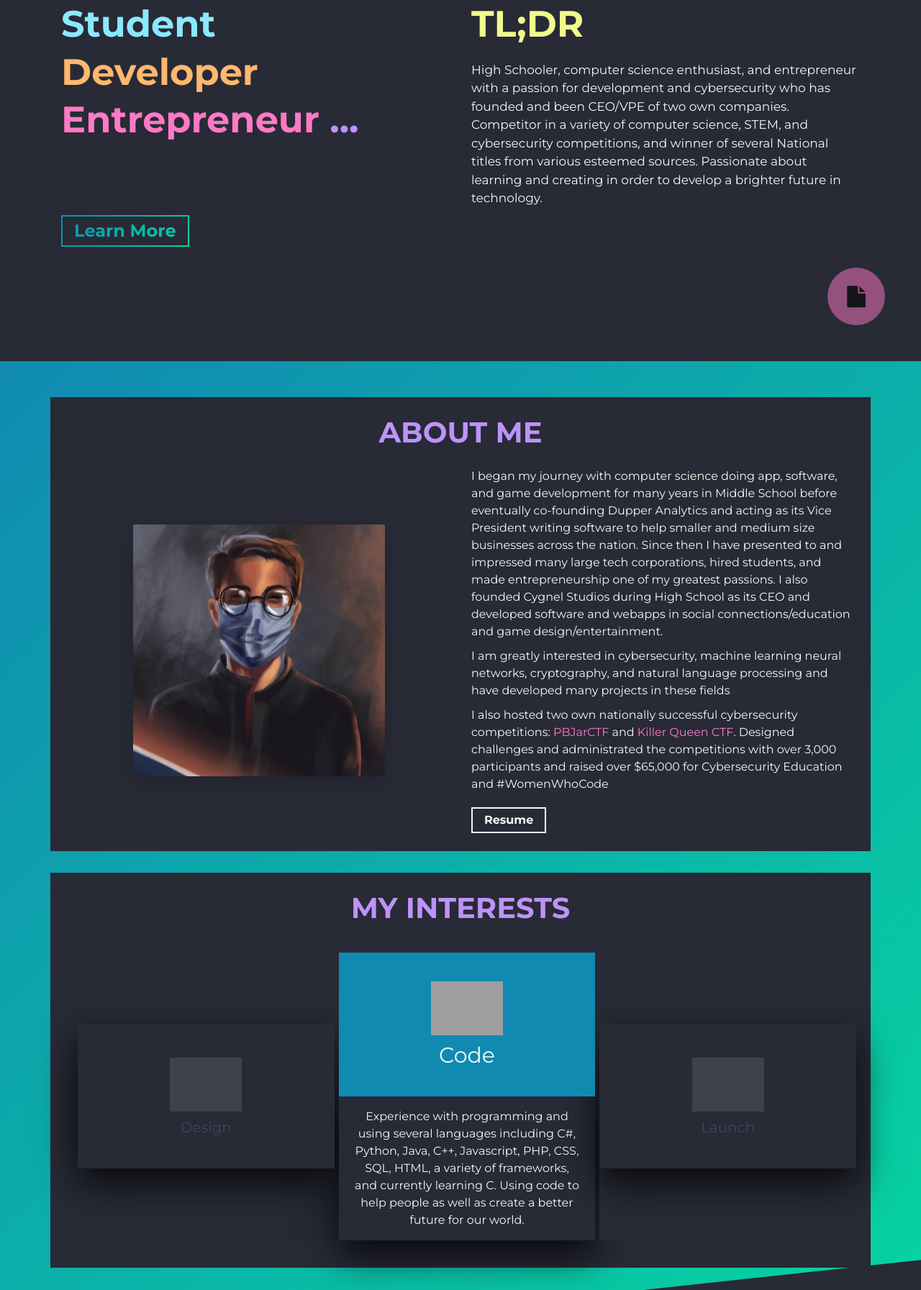
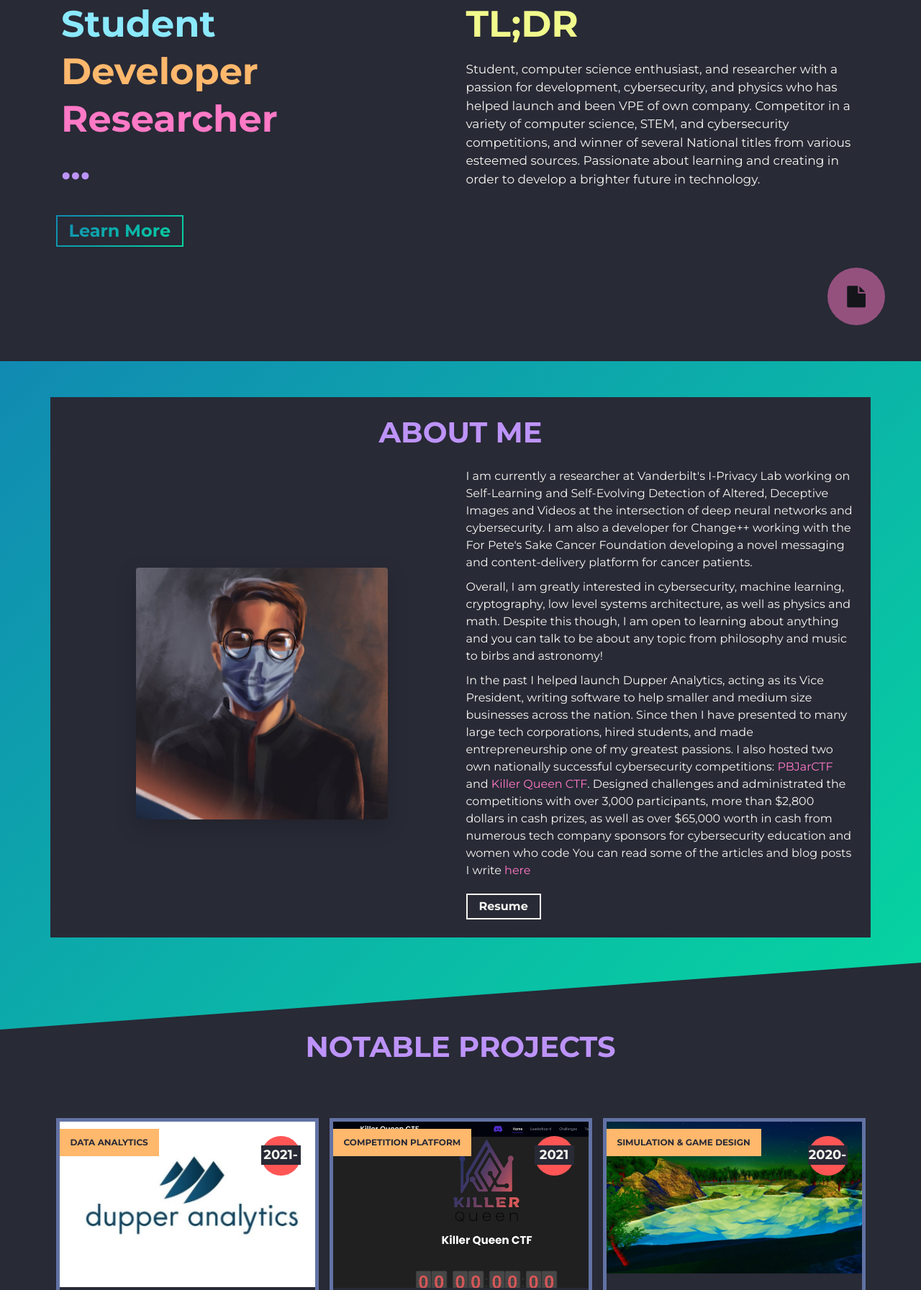
Before and after one commit to ZeroDayTea/Personal-Website-Source, a Gatsby site: page / in a window 1280 px wide. Shown: the part 298-2091 px from the top of the page at 72% size. Built offline with nearby package versions, Linux system fonts and the light colour scheme; Gatsby itself is replaced by a stand-in of ours; grey boxes are pictures that could not be loaded.

Commit message:
added research stuffz

```diff
--- a/src/components/About/About.jsx
+++ b/src/components/About/About.jsx
@@ -9,7 +9,7 @@
   const { about } = useContext(PortfolioContext);
   const { img, paragraphOne, paragraphTwo, resume } = about;
 
-  const paragraphThree = ['I also hosted two own nationally successful cybersecurity competitions: ', <a href="https://pbjar.net/" target="_blank">PBJarCTF</a>, ' and ', <a href="https://killerqueenctf.org" target="_blank">Killer Queen CTF</a>, '. Designed challenges and administrated the competitions with over 3,000 participants and raised over $65,000 for Cybersecurity Education and #WomenWhoCode'];
+  const paragraphThree = ['In the past I helped launch Dupper Analytics, acting as its Vice President, writing software to help smaller and medium size businesses across the nation. Since then I have presented to many large tech corporations, hired students, and made entrepreneurship one of my greatest passions. I also hosted two own nationally successful cybersecurity competitions: ', <a href="https://pbjar.net/" target="_blank">PBJarCTF</a>, ' and ', <a href="https://killerqueenctf.org" target="_blank">Killer Queen CTF</a>, '. Designed challenges and administrated the competitions with over 3,000 participants, more than $2,800 dollars in cash prizes, as well as over $65,000 worth in cash from numerous tech company sponsors for cybersecurity education and women who code\n\n You can read some of the articles and blog posts I write ', <a href="https://squ1rrel.dev/author/ZeroDayTea/" target="_blank">here</a>];
 
   const [isDesktop, setIsDesktop] = useState(false);
   const [isMobile, setIsMobile] = useState(false);
@@ -68,70 +68,6 @@
           </Col>
         </Row>
       </Container>
-      <Container className="mt-5">
-        <Title title="My Interests" />
-        <div className="cards-wrapper">
-          <Row xs={1} md={3} className="container">
-            <div className="card">
-              <div className={isDesktop ? 'face face1' : 'mobile-face'}>
-                <div className="content">
-                  <img
-                    alt="content"
-                    src="https://github.com/Jhonierpc/WebDevelopment/blob/master/CSS%20Card%20Hover%20Effects/img/design_128.png?raw=true"
-                  />
-                  <h3>Design</h3>
-                </div>
-              </div>
-              <div className={isDesktop ? 'face face2' : 'mobile-face mobile-face2'}>
-                <div className="content">
-                  <p>
-                    Designed products and services and managed projects for two own startups and
-                    designed many other apps and pieces of software to help lead a vision of a future in
-                    technology
-                  </p>
-                </div>
-              </div>
-            </div>
-            <div className="card active">
-              <div className={isDesktop ? 'face face1' : 'mobile-face'}>
-                <div className="content">
-                  <img
-                    alt="content"
-                    src="https://github.com/Jhonierpc/WebDevelopment/blob/master/CSS%20Card%20Hover%20Effects/img/code_128.png?raw=true"
-                  />
-                  <h3>Code</h3>
-                </div>
-              </div>
-              <div className={isDesktop ? 'face face2' : 'mobile-face mobile-face2'}>
-                <div className="content">
-                  <p>
-                    Experience with programming and using several languages including C#, Python, Java, C++, Javascript, PHP,
-                    CSS, SQL, HTML, a variety of frameworks, and currently learning C. Using code to help people as well as create a better future for our world.
-                  </p>
-                </div>
-              </div>
-            </div>
-            <div className="card">
-              <div className={isDesktop ? 'face face1' : 'mobile-face'}>
-                <div className="content">
-                  <img
-                    alt="content"
-                    src="https://github.com/Jhonierpc/WebDevelopment/blob/master/CSS%20Card%20Hover%20Effects/img/launch_128.png?raw=true"
-                  />
-                  <h3>Launch</h3>
-                </div>
-              </div>
-              <div className={isDesktop ? 'face face2' : 'mobile-face mobile-face2'}>
-                <div className="content">
-                  <p>
-                    Successfully launched several commercially successful apps, software applications, websites, and open-source projects while still in High School. Experience with managing projects, finances, testing, and deploying applications.
-                  </p>
-                </div>
-              </div>
-            </div>
-          </Row>
-        </div>
-      </Container>
     </section>
   );
 };
--- a/src/components/Footer/Footer.jsx
+++ b/src/components/Footer/Footer.jsx
@@ -11,7 +11,7 @@
     <footer className="footer navbar-static-bottom">
       <Container>
         <span className="back-to-top">
-          <Link to="hero" smooth duration={1000}>
+          <Link to="hero" smooth duration={500}>
             <i className="fa fa-angle-up fa-2x" aria-hidden="true" />
           </Link>
         </span>
--- a/src/components/Hero/Hero.jsx
+++ b/src/components/Hero/Hero.jsx
@@ -53,19 +53,19 @@
             <h1 className="hero-title yellow">TL;DR</h1>
             <br></br>
             <p align="left" style={{fontSize: 17}}>
-              High Schooler, computer science enthusiast, and entrepreneur with a
-              passion for development and cybersecurity who has founded and been CEO/VPE
-              of two own companies. Competitor in a variety of computer science, STEM, and
+              Student, computer science enthusiast, and researcher with a
+              passion for development, cybersecurity, and physics who has helped launch and
+              been VPE of own company. Competitor in a variety of computer science, STEM, and
               cybersecurity competitions, and winner of several National titles from various
               esteemed sources. Passionate about learning and creating in order to develop
               a brighter future in technology.
             </p>
           </Col>
         </Row>
-        <Fade left={isDesktop} bottom={isMobile} duration={1000} delay={1000} distance="30px">
+        <Fade left={isDesktop} bottom={isMobile} duration={500} delay={500} distance="30px">
           <p className="hero-cta">
             <span className="cta-btn cta-btn--hero">
-              <Link to="about" smooth duration={1000}>
+              <Link to="about" smooth duration={500}>
                 {cta || 'Know more'}
               </Link>
             </span>
--- a/src/components/Projects/Projects.jsx
+++ b/src/components/Projects/Projects.jsx
@@ -30,7 +30,7 @@
 
   return (
     <section id="projects">
-      <Container>
+      {/*<Container>
         <div className="project-wrapper">
           <Title title="My Companies" />
           <Row xs={1} md={2} lg={2}>
@@ -89,12 +89,12 @@
                     </div>
                   </div>
                 </Col>
-          </Row>
+            </Row>
         </div>
       </Container>
       <br></br>
       <br></br>
-      <br></br>
+      <br></br>*/}
       <Container>
         <div className="project-wrapper">
           <Title title="Notable Projects" />
--- a/src/content/data.js
+++ b/src/content/data.js
@@ -11,15 +11,15 @@
 export const heroData = {
   title: "Hi! I'm",
   name: 'Patrick Dobranowski',
-  subtitle: ['Student ', 'Developer ', 'Entrepreneur'],
+  subtitle: ['Student ', 'Developer ', 'Researcher'],
   cta: 'Learn More',
 };
 
 // ABOUT DATA
 export const aboutData = {
   img: 'profile.jpg',
-  paragraphOne: 'I began my journey with computer science doing app, software, and game development for many years in Middle School before eventually co-founding Dupper Analytics and acting as its Vice President writing software to help smaller and medium size businesses across the nation. Since then I have presented to and impressed many large tech corporations, hired students, and made entrepreneurship one of my greatest passions. I also founded Cygnel Studios during High School as its CEO and developed software and webapps in social connections/education and game design/entertainment.',
-  paragraphTwo: 'I am greatly interested in cybersecurity, machine learning neural networks, cryptography, and natural language processing and have developed many projects in these fields',
+  paragraphOne: 'I am currently a researcher at Vanderbilt\'s I-Privacy Lab working on Self-Learning and Self-Evolving Detection of Altered, Deceptive Images and Videos at the intersection of deep neural networks and cybersecurity. I am also a developer for Change++ working with the For Pete\'s Sake Cancer Foundation developing a novel messaging and content-delivery platform for cancer patients.',
+  paragraphTwo: 'Overall, I am greatly interested in cybersecurity, machine learning, cryptography, low level systems architecture, as well as physics and math. Despite this though, I am open to learning about anything and you can talk to be about any topic from philosophy and music to birbs and astronomy!',
   resume: 'https://drive.google.com/file/d/1cu4yXtyPCk1GYDOzUbrRcHsY8mD8Hzi1/view?usp=sharing', // if no resume, the button will not show up
 };
 
@@ -33,7 +33,7 @@
     cat: 'Data Analytics',
     sub: 'Dupper Analytics data collection and profitability webapp software',
     text: 'Open Source & Cloud Computing combined to provide highly-secure, scalable and reliable data analytics solutions to help small and medium size businesses compete and succeed in an increasingly data-driven world',
-    url: 'http://dupperanalytics.com/', // if no repo, the button will not show up
+    url: 'https://dupperanalytics.com/', // if no repo, the button will not show up
   },
   {
     id: nanoid(),
@@ -43,16 +43,16 @@
     cat: 'Competition Platform',
     sub: 'Online Competition Hosting Platform',
     text: 'Competition Platform complete with a dynamic leaderboard, point scoring algorithm, admin dashboard, user/team registration, and competition management features perfect for hosting any online/remote competition',
-    url: '', // if no repo, the button will not show up
+    url: 'https://github.com/ZeroDayTea/kqctf', // if no repo, the button will not show up
   },
   {
     id: nanoid(),
     img: 'gamescreenshot.jpg',
     year: '2020-',
     title: 'Undaunted',
-    cat: 'Game Design & Entertainment',
-    sub: 'To Be Released On Steam',
-    text: 'Procedurally generated action-adventure RPG focused on exploration of a rich and diverse world written in C#, HLSL, and the Unity Game Engine',
+    cat: 'Simulation & Game Design',
+    sub: 'Simulation World Building',
+    text: 'Procedurally generated environment simulator that generates a three dimensional environment using a combination of Perlin Noise, Cellular Automata, and the Marching Cubes Algorithm, written in C#/HLSL',
     url: '', // if no repo, the button will not show up
   },
   {
@@ -62,7 +62,7 @@
     title: 'Delphi',
     cat: 'Natural Language Processing',
     sub: 'Voice Recognition Raspberry Pi',
-    text: 'Natural Language Processing and Neural Network based bot that responds to voice commands and is being trained to process conversations.',
+    text: 'Natural Language Processing and Neural Network based bot that responds to voice commands and is being trained to produce speech output.',
     url: '', // if no repo, the button will not show up
   },
   {
@@ -82,8 +82,8 @@
     title: 'What\'s That Fruit!',
     cat: 'Machine Learning',
     sub: 'Fruit Recognizing Neural Network',
-    text: 'Neural Network trained to recognize images of fruit from a live phone or desktop camera feed. Employed use of sigmoid-delta algorithm to train with thousands of labeled fruit images',
-    url: 'https://www.congressionalappchallenge.us/', // if no repo, the button will not show up
+    text: 'Neural Network trained to recognize images of fruit from a live phone or desktop camera feed. Employed use of custom algorithm to train the neural network off a dataset of thousands of fruit images',
+    url: '', // if no repo, the button will not show up
   },
   {
     id: nanoid(),
```
Also changed, not shown: package.json (+35 -35 lines), src/components/Contact/Contact.jsx (+5 -28 lines), 2 other files.
